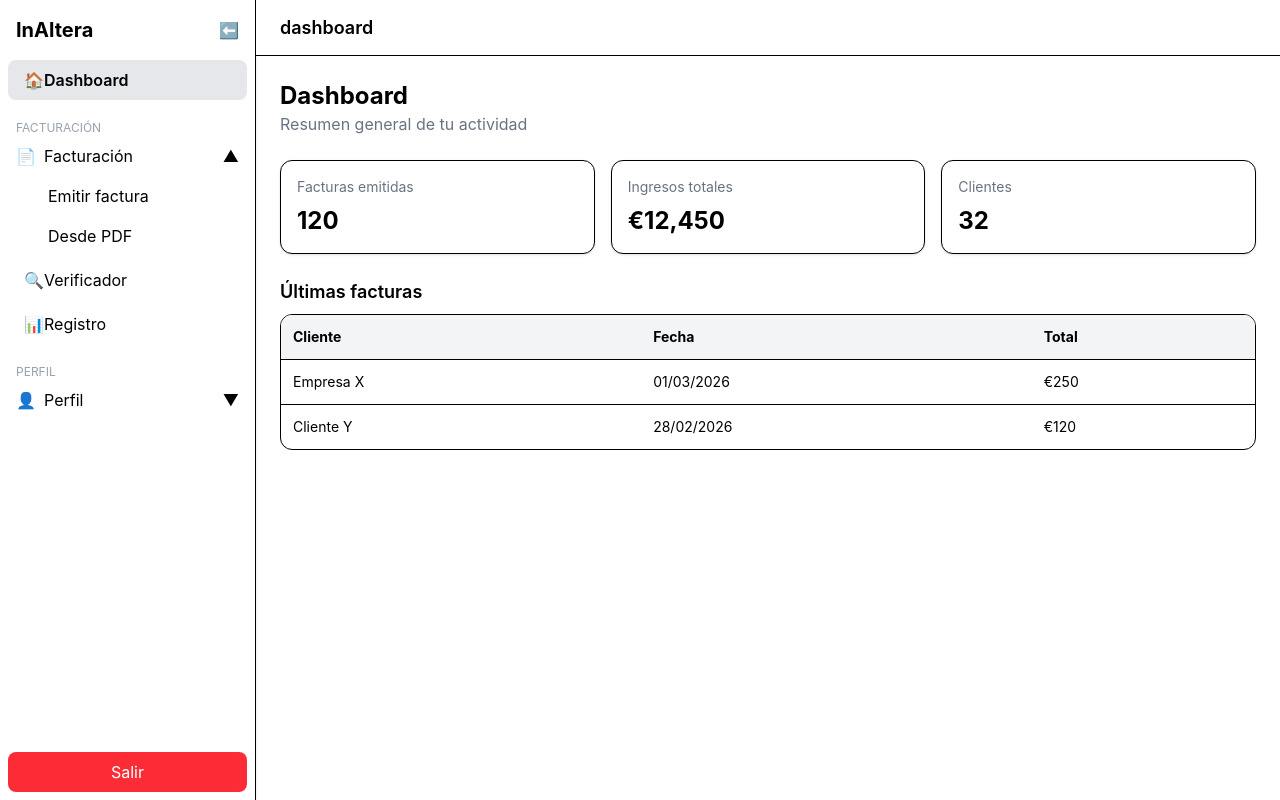
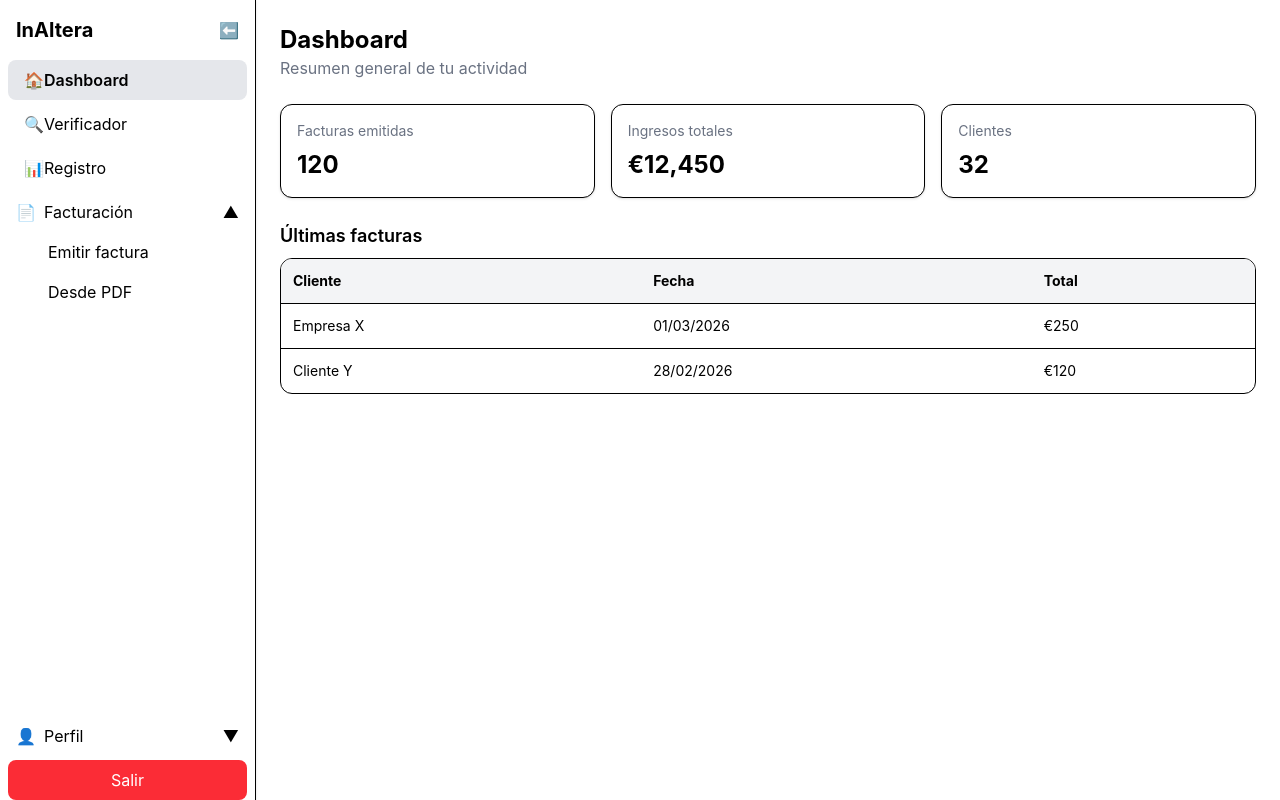
Before and after one commit to joseamdl95/inaltera-frontend, a React (Vite) app: page /dashboard in a window 1280 px wide. Built offline with nearby package versions, Linux system fonts and the light colour scheme; no server answers; sample sign-in values are in the browser's storage.

Commit message:
refactor: reorganize navigation structure and improve layout readability

```diff
--- a/src/components/layout/Layout.jsx
+++ b/src/components/layout/Layout.jsx
@@ -31,18 +31,26 @@ export default function Layout() {
 
         <nav className="flex flex-col gap-1 px-2">
 
-          {/* Dashboard */}
+          {/* DASHBOARD */}
           <NavLink to="/dashboard" className={linkClass}>
             <span>🏠</span>
             {!collapsed && <span>Dashboard</span>}
           </NavLink>
 
+          {/* VERIFICADOR */}
+          <NavLink to="/verificador" className={linkClass}>
+            <span>🔍</span>
+            {!collapsed && <span>Verificador</span>}
+          </NavLink>
+
+          {/* REGISTRO */}
+          <NavLink to="/registro" className={linkClass}>
+            <span>📊</span>
+            {!collapsed && <span>Registro</span>}
+          </NavLink>
+
           {/* FACTURACIÓN */}
           <div>
-            {!collapsed && (
-              <p className="text-xs text-gray-400 px-2 mt-4">FACTURACIÓN</p>
-            )}
-
             <div
               onClick={() =>
                 setOpenMenus({
@@ -57,7 +65,6 @@ export default function Layout() {
               {!collapsed && <span>{openMenus.facturacion ? "▲" : "▼"}</span>}
             </div>
 
-            {/* SUBMENU */}
             {openMenus.facturacion && !collapsed && (
               <div className="ml-6 flex flex-col">
                 <NavLink to="/facturacion/emitir" className={linkClass}>
@@ -70,24 +77,13 @@ export default function Layout() {
             )}
           </div>
 
-          {/* Verificador */}
-          <NavLink to="/verificador" className={linkClass}>
-            <span>🔍</span>
-            {!collapsed && <span>Verificador</span>}
-          </NavLink>
+        </nav>
 
-          {/* Registro */}
-          <NavLink to="/registro" className={linkClass}>
-            <span>📊</span>
-            {!collapsed && <span>Registro</span>}
-          </NavLink>
+        {/*Abajo */}
+        <div className="mt-auto flex flex-col gap-1 px-2">
 
           {/* PERFIL */}
           <div>
-            {!collapsed && (
-              <p className="text-xs text-gray-400 px-2 mt-4">PERFIL</p>
-            )}
-
             <div
               onClick={() =>
                 setOpenMenus({
@@ -117,28 +113,20 @@ export default function Layout() {
             )}
           </div>
 
-        </nav>
-
-        {/* Logout abajo */}
-        <div className="mt-auto p-2">
+          {/* LOGOUT */}
           <button
             onClick={logout}
-            className="w-full mt-4 bg-red-500 text-white py-2 rounded-lg"
+            className="w-full bg-red-500 text-white py-2 rounded-lg"
           >
             {!collapsed ? "Salir" : "🚪"}
           </button>
+
         </div>
+
       </aside>
 
       {/* 🔷 CONTENIDO */}
       <div className="flex-1 flex flex-col">
-
-        {/* 🔹 TOPBAR */}
-        <header className="h-14 bg-white border-b px-6 flex items-center">
-          <h1 className="text-lg font-semibold">
-            {location.pathname.split("/").filter(Boolean).join(" / ") || "Dashboard"}
-          </h1>
-        </header>
 
         {/* 🔹 MAIN */}
         <main className="flex-1 p-6 overflow-auto">
```
